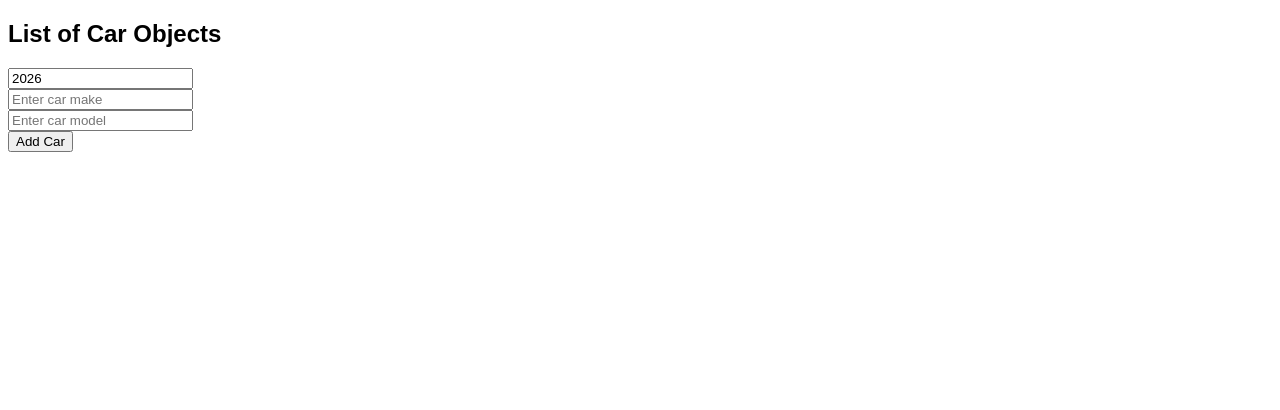
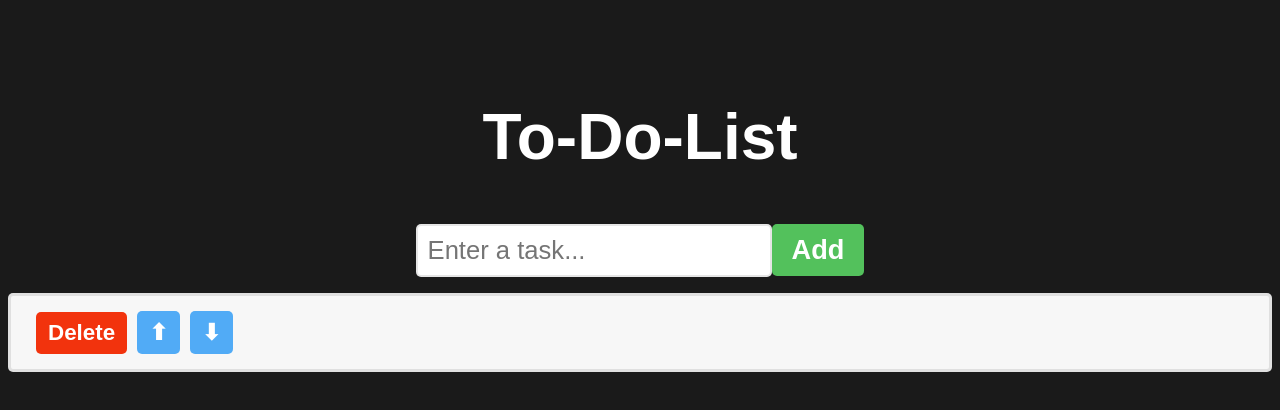
Before and after one commit to janet-barbie/React-crash-course, a React (Vite) app in the folder react-app/: page / in a window 1280 px wide. Shown: the top 410 px of the page. Built offline with nearby package versions, Linux system fonts and the light colour scheme.

Commit message:
a todo list app

```diff
--- a/react-app/src/App.jsx
+++ b/react-app/src/App.jsx
@@ -10,12 +10,12 @@
 import MyComponent from './MyComponent.jsx'
 import Counter from './Counter.jsx'
 import ColorPicker from './ColorPicker.jsx'
+import TodoList from './TodoList.jsx'
 function App() {
 
 return(
  <>
-<MyComponent/>
-
+<TodoList/>
  </>
 
 )
--- /dev/null
+++ b/react-app/src/TodoList.jsx
@@ -0,0 +1,74 @@
+import React,{useState} from 'react'
+
+function TodoList(){
+    const [tasks,setTasks] = useState([""])
+    const [newTask,setNewTask] = useState("")
+
+    function handleInputChange(event){
+        setNewTask(event.target.value)
+
+    }
+    function addTask(){
+        if(newTask.trim()!==""){
+            setTasks(t =>[...t,newTask])
+            setNewTask("")
+
+        }
+
+
+    }
+    function deleteTask(index){
+        const updatedTasks = tasks.filter((_,i)=> i !== index)
+        setTasks(updatedTasks)
+
+    }
+    function moveTaskUp(index){
+
+         if(index > 0){
+            const updatedTasks = [...tasks];
+          [updatedTasks[index],updatedTasks[index-1]] = [updatedTasks[index-1],updatedTasks[index]];
+            setTasks(updatedTasks)
+         }
+    }
+    function moveTaskDown(index){
+        if(index < tasks.length -1){
+            const updatedTasks = [...tasks];
+          [updatedTasks[index],updatedTasks[index + 1]] = [updatedTasks[index + 1],updatedTasks[index]];
+            setTasks(updatedTasks)
+         }
+
+    }
+
+    return(
+    <div className='to-do-list'>
+        <h1>To-Do-List</h1>
+        <div>
+            <input type="text" placeholder='Enter a task...' value ={newTask} onChange={handleInputChange}/>
+            <button className='add-button' onClick ={addTask}>Add</button>
+        </div>
+        <ol>
+            {tasks.map((task,index)=>
+              {
+                    return <li key={index}>
+                        <span className='task'>{task}</span>
+                        <button className='delete-button'
+                            onClick={() => deleteTask(index)}>Delete
+                        </button>
+                        <button className='move-button'
+                            onClick={() => moveTaskUp(index)}>⬆
+                        </button>
+                        <button className='move-button'
+                            onClick={() => moveTaskDown(index)}>⬇
+                        </button>
+
+                    </li>
+                }
+
+
+            )}
+
+        </ol>
+
+    </div>)
+}
+export default TodoList
--- a/react-app/src/index.css
+++ b/react-app/src/index.css
@@ -1,5 +1,5 @@
 body{
-   font-family: Arial,sans-serif;
+   background-color: hsl(0,0%,10%);
 }
 .card{
     border: 1px solid hsl(0,0%,80%);
@@ -136,3 +136,71 @@
    border-radius: 10px;
    border: 3px solid hsl(0,0%,80%);
 }
+
+.to-do-list{
+  font-family: Arial,sans-serif;
+  text-align: center;
+  margin-top: 100px;
+}
+h1{
+   font-size: 4rem;
+   color: white;
+}
+button{
+   font-size: 1.7rem;
+   font-weight: bold;
+   padding: 10px 20px;
+   color:white;
+   border: none;
+   border-radius: 5px;
+   cursor: pointer;
+   transition:  background-color 0.5s ease;
+
+}
+.add-button{
+   background-color: hsl(125,47%,54%);
+}
+.add-button:hover{
+   background-color: hsl(125,47%,44%);
+}
+.delete-button{
+   background-color: hsl(10,90%,50%);
+}
+.delete-button:hover{
+   background-color: hsl(10,90%,40%);
+}
+.move-button{
+   background-color: hsl(207,90%,64%);
+}
+.move-button:hover{
+   background-color: hsl(207,90%,54%);
+}
+input[type="text"]{
+   font-size: 1.6rem;
+   padding: 10px;
+   border: 2px solid hsla(0,0%,80%,0.5);
+   border-radius: 5px;
+   color:hsla(0,0%,0%,0.5)
+}
+ol{
+   padding: 0;
+}
+li{
+   font-size: 2rem;
+   font-weight: bold;
+   padding: 15px;
+   background-color: hsl(0,0%,97%);
+   margin-bottom: 10px;
+   border:3px solid hsla(0,0%,85%,0.75);
+   border-radius: 5px;
+   display: flex;
+   align-items: center;
+}
+.text{
+   flex:1
+}
+.delete-button,.move-button{
+   padding: 8px 12px;
+   font-size: 1.4rem;
+   margin-left: 10px;
+}
```
